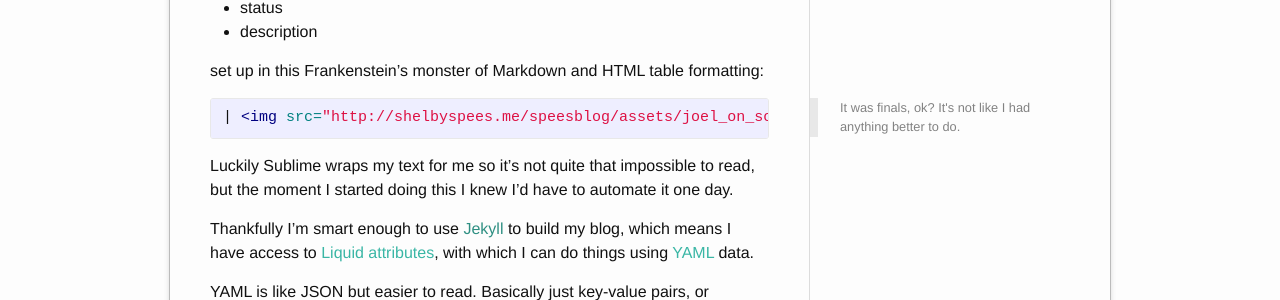
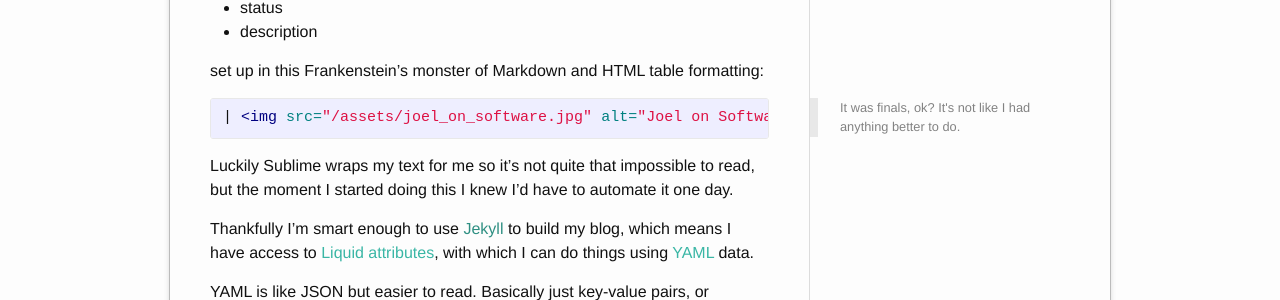
Before and after one commit to shelbyspees/speesblog, a Jekyll site: the page built from _posts/2015-04-08-yaml-and-liquid.md, in a window 1280 px wide and 900 px high. Shown: the part 439-739 px from the top of the window. Built offline with Jekyll 4.4.1, drawn with Linux system fonts in a browser that asks for light colours; nearby versions of some CDN libraries; some of the changed lines change nothing that is shown.

Commit message:
Fix code in post

```diff
--- a/_posts/2015-04-08-yaml-and-liquid.md
+++ b/_posts/2015-04-08-yaml-and-liquid.md
@@ -19,7 +19,7 @@ set up in this Frankenstein's monster of Markdown and HTML table formatting:
 <aside>It was finals, ok? It's not like I had anything better to do.</aside>
 
 {% highlight html %}
-| <img src="{{ site.url }}/assets/joel_on_software.jpg" alt="Joel on Software"/> | [**Joel on Software**](http://smile.amazon.com/gp/product/B001NRNIMG/ref=kinw_myk_ro_title)<br>by Joel Spolsky<br><i class="fa fa-check-square-o"></i> **Completed** |
+| <img src="/assets/joel_on_software.jpg" alt="Joel on Software"/> | [**Joel on Software**](http://smile.amazon.com/gp/product/B001NRNIMG/ref=kinw_myk_ro_title)<br>by Joel Spolsky<br><i class="fa fa-check-square-o"></i> **Completed** |
 {% endhighlight %}
 
 Luckily Sublime wraps my text for me so it's not quite that impossible to read, but the moment I started doing this I knew I'd have to automate it one day.
```
